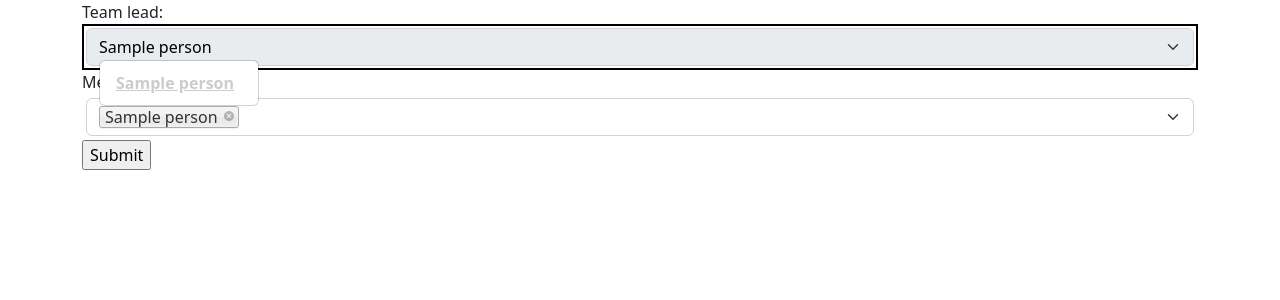
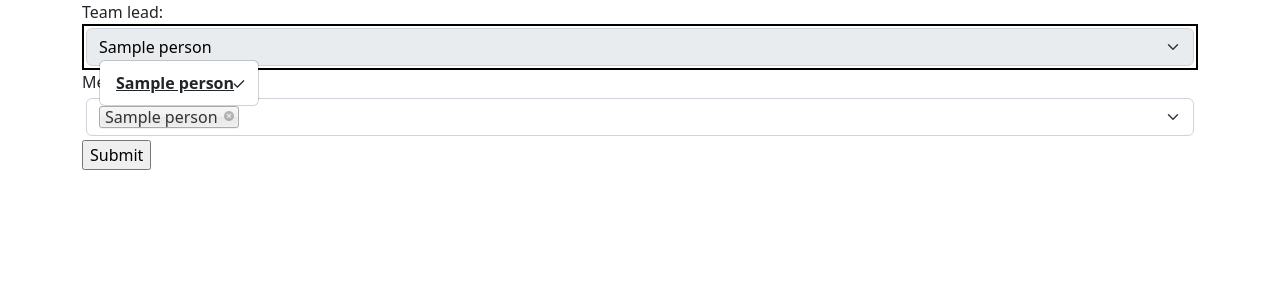
Before and after one commit to PHACDataHub/django-htmx-autocomplete, a Django app: page /teams/1/edit/ in a window 1280 px wide, after a click that opens the changed part. Shown: the top 300 px of the page. Run offline with Django 4.2, Linux system fonts and the light colour scheme; tables that the repository leaves empty hold one stand-in row (values such as "Sample post").

Commit message:
fix: dont use bad contrast to show selected items, instead show checkmark

```diff
--- a/autocomplete/static/autocomplete/css/autocomplete.css
+++ b/autocomplete/static/autocomplete/css/autocomplete.css
@@ -269,9 +269,10 @@
     outline: 2px solid #000;
 }
 
-.phac_aspc_form_autocomplete .results .item.selected {
-    display: list-item;
-    color: #ccc;
+.phac_aspc_form_autocomplete .results .item.selected::after {
+    content: "✓";
+    position: absolute;
+    right: 0.75rem;
 }
 
 .phac_aspc_form_autocomplete li.input.ac-active {
```
